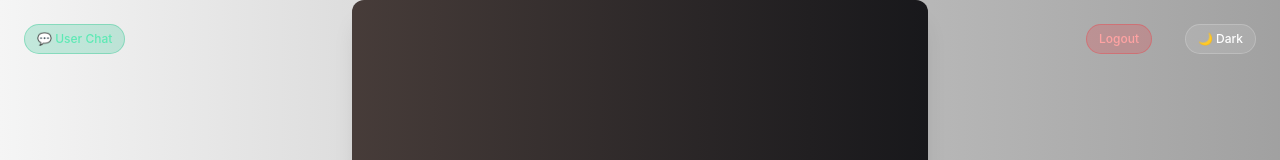
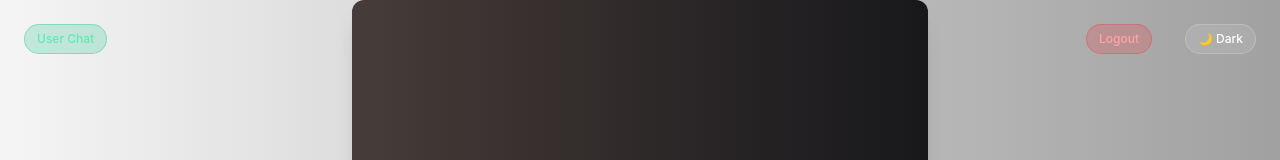
Before and after one commit to Photon714/The-Dual-Chat-, a Next.js app: page / in a window 1280 px wide. Shown: the top 160 px of the page. Built offline with nearby package versions, Linux system fonts and the light colour scheme.

Commit message:
added a toggle button to go to the user to user chat

```diff
--- a/components/chatWindow.tsx
+++ b/components/chatWindow.tsx
@@ -5,7 +5,7 @@ import { DefaultChatTransport } from "ai"; //sends the req to backend to fetches
 import { useEffect, useState } from "react";
 import ReactMarkdown from "react-markdown"; //convert AI markdown response to HTML
 
-export default function Chat({ onToggle }: { onToggle?: () => void }) {
+export default function Chat({ onToggle }: { onToggle?: () => void }) { //ontoggle in the child itself do nothing but in the parent it will toggle the chat window
   const { messages, sendMessage, status } = useChat({
     transport: new DefaultChatTransport({ api: "/api/chat" }), //showing it the way to backend
   });
@@ -42,7 +42,7 @@ export default function Chat({ onToggle }: { onToggle?: () => void }) {
         onClick={onToggle}
         className="fixed top-6 left-6 px-3 py-1.5 rounded-full text-xs font-medium border transition-colors bg-emerald-500/20 text-emerald-300 border-emerald-500/30 hover:bg-emerald-500/30 dark:bg-emerald-500/10 dark:text-emerald-400 dark:border-emerald-500/20 dark:hover:bg-emerald-500/20"
       >
-        💬 User Chat
+         User Chat
       </button>
       <button
         onClick={handleLogout}
```
